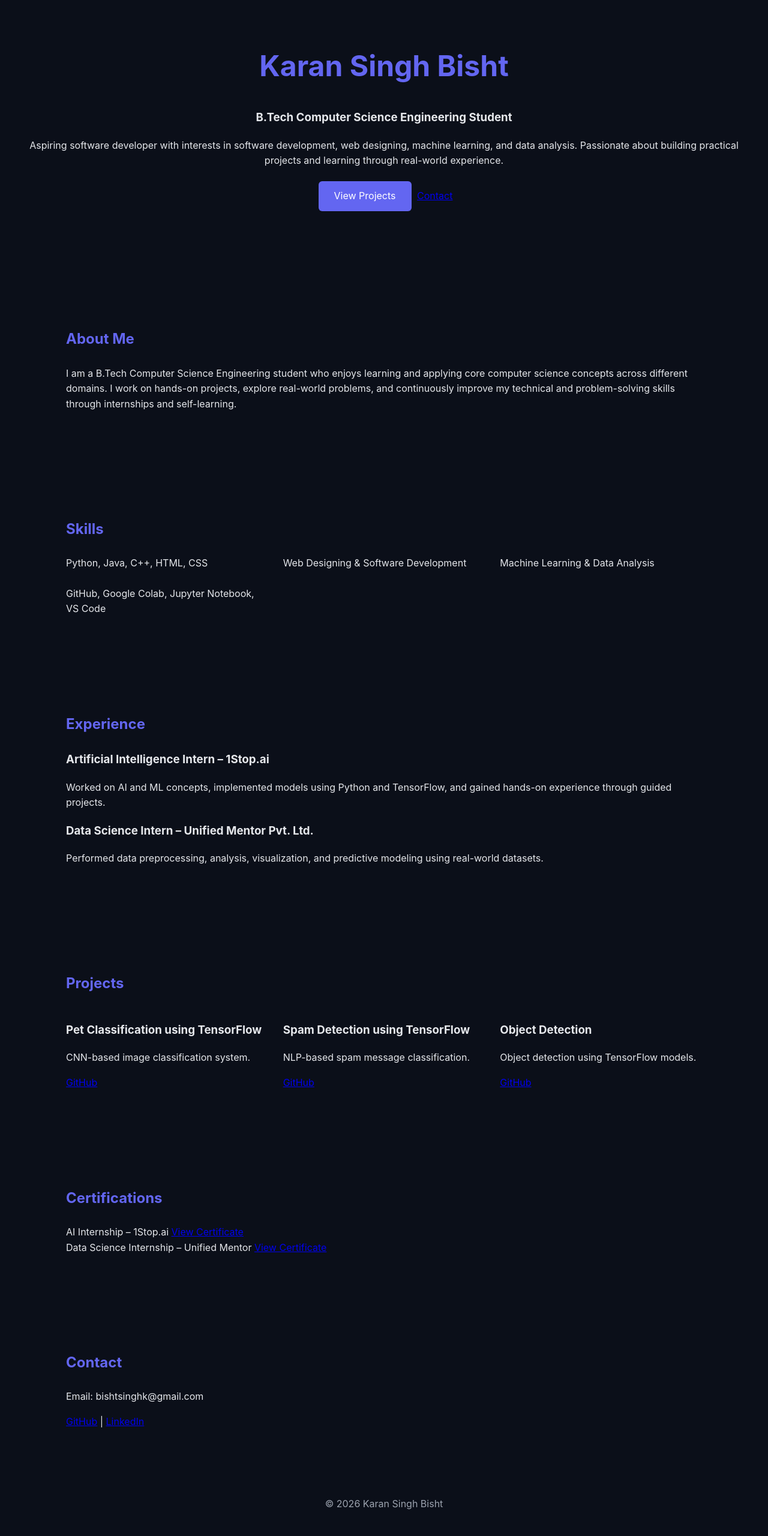
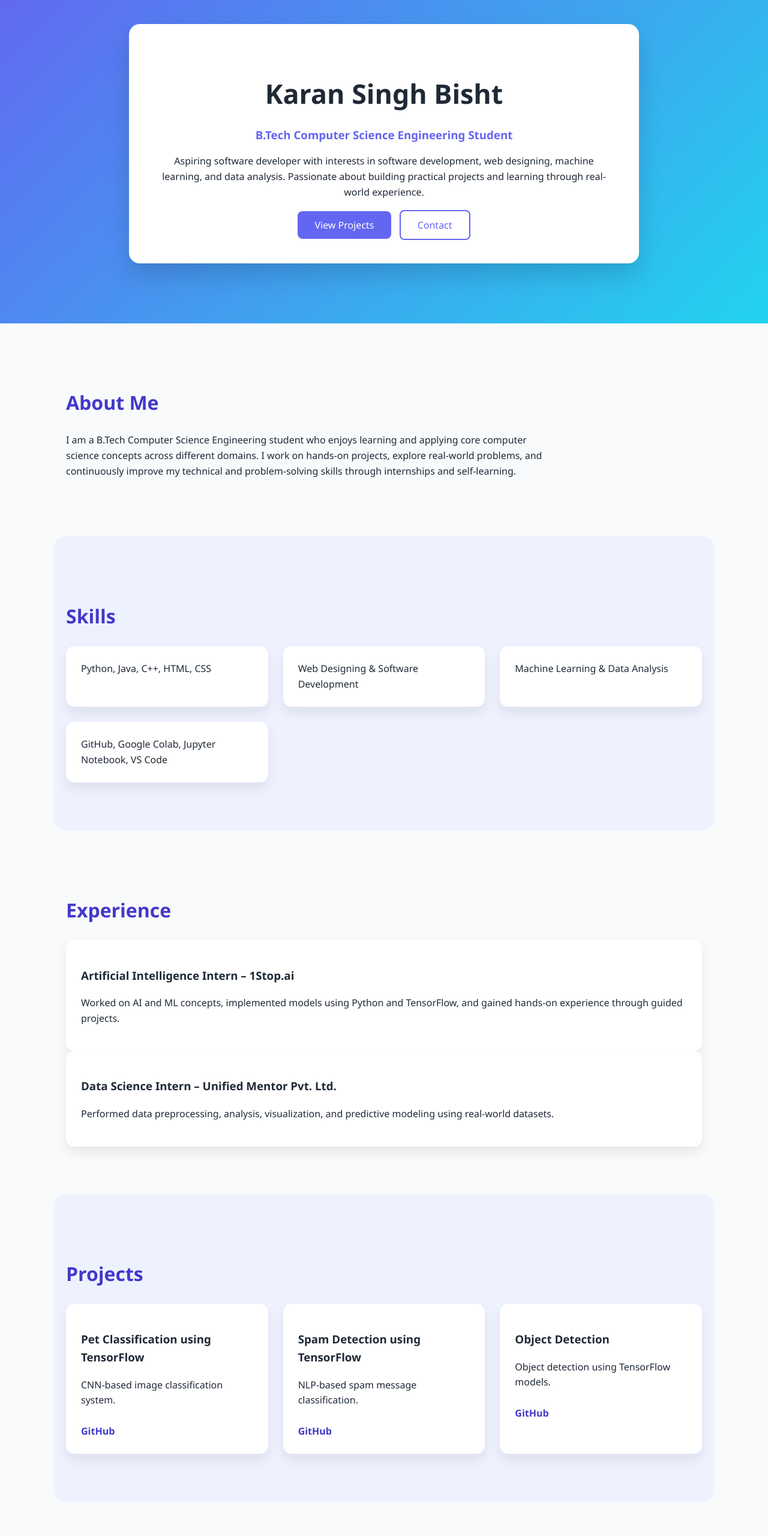
Before and after one commit to karanbishtt/karanbishtt.github.io, a plain HTML site: page index.html in a window 1280 px wide. Shown: the part 60-2620 px from the top of the page at 60% size. Drawn offline with Linux system fonts and the light colour scheme.

Commit message:
style.css

```diff
--- a/style.css
+++ b/style.css
@@ -4,138 +4,128 @@
 
 body {
   margin: 0;
-  font-family: Inter, system-ui, sans-serif;
-  background-color: #0b0f19;
-  color: #e5e7eb;
+  font-family: 'Segoe UI', system-ui, sans-serif;
+  background-color: #f8fafc;
+  color: #1f2937;
   line-height: 1.6;
-}
-
-/* NAV */
-.nav {
-  display: flex;
-  justify-content: space-between;
-  padding: 18px 40px;
-  background-color: #0b0f19;
-  position: sticky;
-  top: 0;
-}
-
-.nav a {
-  margin-left: 20px;
-  text-decoration: none;
-  color: #c7d2fe;
 }
 
 /* HERO */
 .hero {
+  background: linear-gradient(135deg, #6366f1, #22d3ee);
+  padding: 100px 20px;
+  display: flex;
+  justify-content: center;
+}
+
+.hero-box {
+  background: white;
+  padding: 50px;
+  border-radius: 18px;
+  max-width: 850px;
   text-align: center;
-  padding: 100px 20px;
+  box-shadow: 0 20px 40px rgba(0,0,0,0.15);
 }
 
 .hero h1 {
-  font-size: 3rem;
-  color: #6366f1;
+  font-size: 2.8rem;
+  margin-bottom: 10px;
 }
 
-.hero-role {
-  color: #22d3ee;
-  font-weight: 600;
+.hero h3 {
+  color: #6366f1;
+  margin-bottom: 15px;
 }
 
-.hero-desc {
-  max-width: 700px;
-  margin: 20px auto;
-  color: #cbd5f5;
+.hero-actions {
+  margin-top: 30px;
 }
 
-/* BUTTONS */
 .btn-primary {
   background-color: #6366f1;
   color: white;
-  padding: 12px 26px;
-  border-radius: 6px;
+  padding: 12px 28px;
+  border-radius: 8px;
   text-decoration: none;
-  margin: 5px;
-  display: inline-block;
+  margin-right: 10px;
 }
 
-.btn-secondary {
+.btn-outline {
   border: 2px solid #6366f1;
   color: #6366f1;
-  padding: 12px 26px;
-  border-radius: 6px;
+  padding: 12px 28px;
+  border-radius: 8px;
   text-decoration: none;
-  margin: 5px;
 }
 
 /* SECTIONS */
-section {
+.section {
+  padding: 80px 20px;
   max-width: 1100px;
   margin: auto;
-  padding: 70px 20px;
 }
 
-h2 {
-  color: #6366f1;
-  margin-bottom: 25px;
+.light-bg {
+  background-color: #eef2ff;
+  border-radius: 20px;
 }
 
-/* CARDS */
+/* TEXT */
+.section h2 {
+  font-size: 2rem;
+  margin-bottom: 25px;
+  color: #4338ca;
+}
+
+.section-text {
+  max-width: 800px;
+}
+
+/* GRIDS */
 .grid {
   display: grid;
-  grid-template-columns: repeat(auto-fit, minmax(260px, 1fr));
+  grid-template-columns: repeat(auto-fit, minmax(250px, 1fr));
   gap: 25px;
 }
 
-.box {
-  background-color: #111827;
+.card, .project-card, .cert-card {
+  background: white;
   padding: 25px;
-  border-radius: 10px;
+  border-radius: 14px;
+  box-shadow: 0 10px 20px rgba(0,0,0,0.08);
 }
 
-.box span {
-  font-size: 0.85rem;
-  color: #94a3b8;
-}
-
-/* LINKS */
-.link {
-  color: #22d3ee;
+.project-card a,
+.cert-card a {
+  display: inline-block;
+  margin-top: 10px;
+  color: #4338ca;
+  font-weight: 600;
   text-decoration: none;
-  font-weight: 500;
 }
 
 /* CERTIFICATES */
-.cert-list {
-  list-style: none;
-  padding: 0;
-}
-
-.cert-list li {
-  display: flex;
-  justify-content: space-between;
-  align-items: center;
-  margin-bottom: 12px;
-}
-
-.btn-small {
-  background-color: #22d3ee;
-  color: #0b0f19;
-  padding: 6px 14px;
-  border-radius: 4px;
-  text-decoration: none;
-  font-size: 0.85rem;
+.cert-grid {
+  display: grid;
+  grid-template-columns: repeat(auto-fit, minmax(300px, 1fr));
+  gap: 20px;
 }
 
 /* FOOTER */
 footer {
   text-align: center;
-  padding: 25px;
-  color: #9ca3af;
+  padding: 30px;
+  background-color: #6366f1;
+  color: white;
+  margin-top: 60px;
 }
 
 /* RESPONSIVE */
 @media (max-width: 600px) {
+  .hero-box {
+    padding: 35px;
+  }
+
   .hero h1 {
     font-size: 2.2rem;
   }
```
